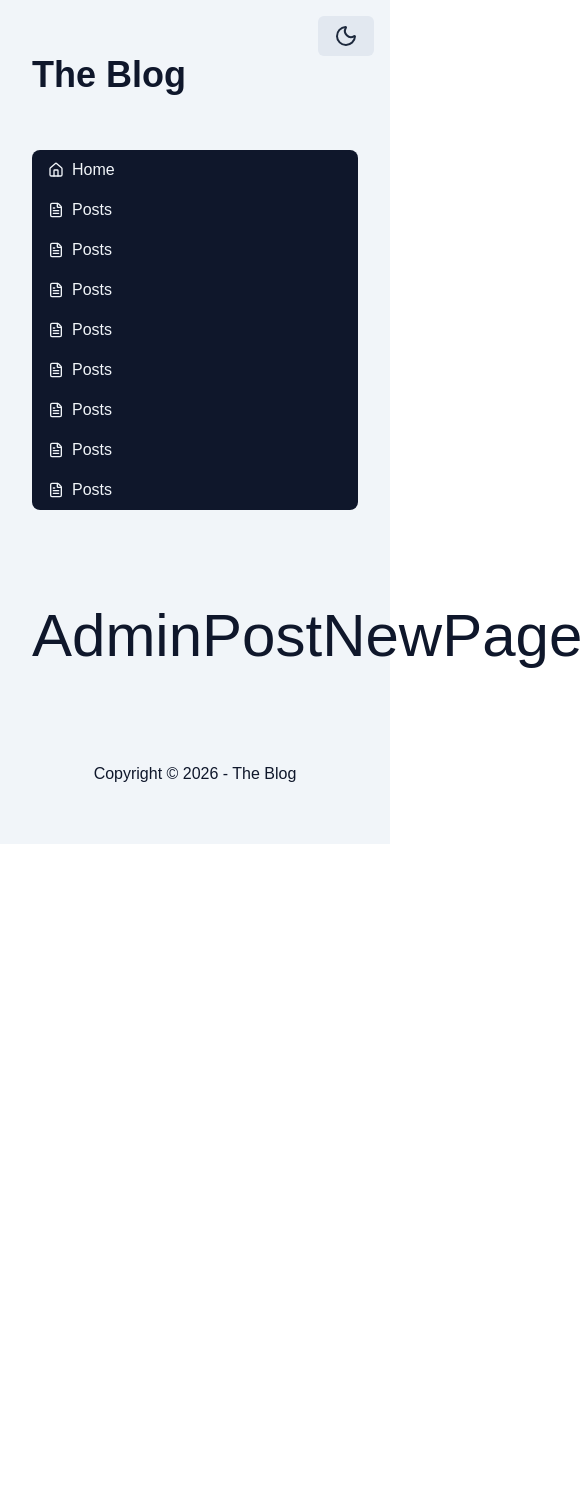
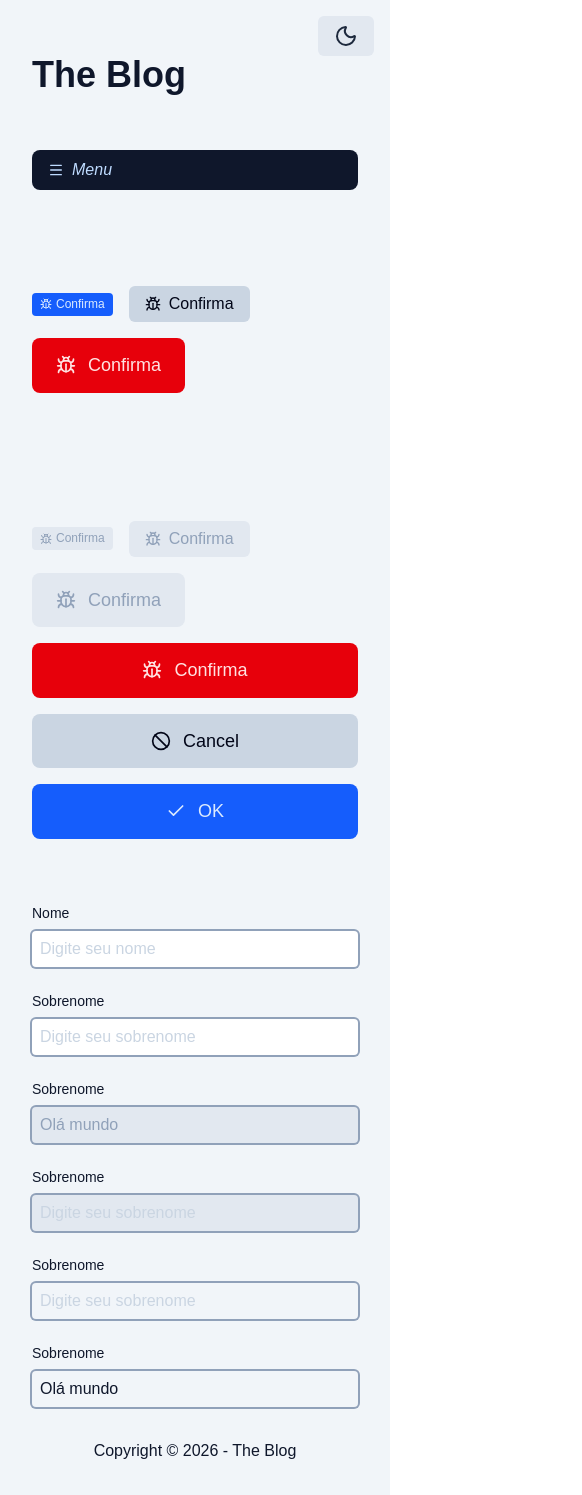
Before and after one commit to ricardoefamilia/blog-next, a Next.js app: page /admin/post/new in a window 390 px wide. Shown: the whole page, 582 px wide, since content can reach past the window. Before the commit the page ends 844 px from the top, so only its background shows below. Built offline with nearby package versions, Linux system fonts and the light colour scheme.

Commit message:
Seção 3 - Aula 179

```diff
--- a/src/app/admin/post/new/page.tsx
+++ b/src/app/admin/post/new/page.tsx
@@ -1,5 +1,77 @@
+import { Button } from "@/components/Button";
+import { InputText } from "@/components/InputText";
+import { BanIcon, BugIcon, CheckIcon } from "lucide-react";
+
 export const dynamic = "force-dynamic";
 
 export default async function AdminPostNewPage() {
-  return <div className="py-16 text-6xl">AdminPostNewPage</div>;
+  return (
+    <div>
+      <div className="py-16 flex gap-4 flex-wrap items-center">
+        <Button variant="default" size="sm">
+          <BugIcon /> Confirma
+        </Button>
+        <Button variant="ghost" size="md">
+          <BugIcon /> Confirma
+        </Button>
+        <Button variant="danger" size="lg">
+          <BugIcon /> Confirma
+        </Button>
+      </div>
+
+      <div className="py-16 flex gap-4 flex-wrap items-center">
+        <Button variant="default" size="sm" disabled>
+          <BugIcon /> Confirma
+        </Button>
+        <Button variant="ghost" size="md" disabled>
+          <BugIcon /> Confirma
+        </Button>
+        <Button variant="danger" size="lg" disabled>
+          <BugIcon /> Confirma
+        </Button>
+
+        <Button variant="danger" size="lg" className="w-full">
+          <BugIcon /> Confirma
+        </Button>
+
+        <Button variant="ghost" size="lg" className="w-full">
+          <BanIcon /> Cancel
+        </Button>
+
+        <Button variant="default" size="lg" className="w-full">
+          <CheckIcon /> OK
+        </Button>
+      </div>
+      <div className="flex flex-col gap-6">
+        <InputText
+          labelText="Nome"
+          placeholder="Digite seu nome"
+          type="password"
+        />
+        <InputText labelText="Sobrenome" placeholder="Digite seu sobrenome" />
+        <InputText
+          disabled
+          labelText="Sobrenome"
+          placeholder="Digite seu sobrenome"
+          defaultValue="Olá mundo"
+        />
+        <InputText
+          disabled
+          labelText="Sobrenome"
+          placeholder="Digite seu sobrenome"
+        />
+        <InputText
+          labelText="Sobrenome"
+          placeholder="Digite seu sobrenome"
+          readOnly
+        />
+        <InputText
+          labelText="Sobrenome"
+          placeholder="Digite seu sobrenome"
+          defaultValue="Olá mundo"
+          readOnly
+        />
+      </div>
+    </div>
+  );
 }
--- /dev/null
+++ b/src/components/Button/index.tsx
@@ -0,0 +1,58 @@
+import clsx from "clsx";
+
+type ButtonVariants = "default" | "ghost" | "danger";
+type ButtonSizes = "sm" | "md" | "lg";
+
+type ButtonProps = {
+  variant?: ButtonVariants;
+  size?: ButtonSizes;
+} & React.ComponentProps<"button">;
+
+export function Button({
+  variant = "default",
+  size = "md",
+  ...props
+}: ButtonProps) {
+  const buttonVariants: Record<ButtonVariants, string> = {
+    default: clsx("bg-blue-600 hover:bg-blue-700 text-blue-100"),
+    ghost: clsx("bg-slate-300 hover:bg-slate-400 text-slate-950"),
+    danger: clsx("bg-red-600 hover:bg-red-700 text-red-100"),
+  };
+
+  const buttonSizes: Record<ButtonSizes, string> = {
+    sm: clsx(
+      "text-xs/tight",
+      "py-1",
+      "px-2",
+      "rounded-sm",
+      "[&_svg]:w-3 [&_svg]:h-3 gap-1",
+    ),
+    md: clsx(
+      "text-base/tight",
+      "py-2",
+      "px-4",
+      "rounded-md",
+      "[&_svg]:w-4 [&_svg]:h-4 gap-2",
+    ),
+    lg: clsx(
+      "text-lg/tight",
+      "py-4",
+      "px-6",
+      "rounded-lg",
+      "[&_svg]:w-5 [&_svg]:h-5 gap-3",
+    ),
+  };
+
+  const buttonClasses = clsx(
+    buttonVariants[variant],
+    buttonSizes[size],
+    "flex items-center justify-center cursor-pointer",
+    "transition",
+    "disabled:bg-slate-200",
+    "disabled:text-slate-400",
+    "disabled:cursor-not-allowed",
+    props.className,
+  );
+
+  return <button {...props} className={buttonClasses} />;
+}
--- a/src/components/Dialog/index.tsx
+++ b/src/components/Dialog/index.tsx
@@ -1,6 +1,7 @@
 "use client";
 
 import clsx from "clsx";
+import { Button } from "../Button";
 
 type DialogProps = {
   isVisible: boolean;
@@ -51,32 +52,18 @@ export function Dialog({
         </h3>
         <div id="dialog-description">{content}</div>
         <div className="flex items-center justify-around">
-          <button
-            className={clsx(
-              "bg-slate-200 hover:bg-slate-300 transition text-slate-950",
-              "flex items-center justify-center",
-              "py-2 px-4 rounded-lg cursor-pointer",
-              "disabled:bg-slate-200 disabled:text-slate-400 disabled:cursor-not-allowed",
-            )}
+          <Button
+            variant="ghost"
             autoFocus
             onClick={handleCancel}
             disabled={disabled}
           >
             Cancelar
-          </button>
+          </Button>
 
-          <button
-            className={clsx(
-              "bg-blue-500 hover:bg-blue-600 transition text-blue-50",
-              "flex items-center justify-center",
-              "py-2 px-4 rounded-lg cursor-pointer",
-              "disabled:bg-slate-200 disabled:text-slate-400 disabled:cursor-not-allowed",
-            )}
-            onClick={onConfirm}
-            disabled={disabled}
-          >
+          <Button variant="default" onClick={onConfirm} disabled={disabled}>
             Ok
-          </button>
+          </Button>
         </div>
       </div>
     </div>
--- /dev/null
+++ b/src/components/InputText/index.tsx
@@ -0,0 +1,35 @@
+import clsx from "clsx";
+import { useId } from "react";
+
+type InputTextProps = {
+  labelText?: string;
+} & React.ComponentProps<"input">;
+
+export function InputText({ labelText = "", ...props }: InputTextProps) {
+  const id = useId();
+
+  return (
+    <div className="flex flex-col gap-2">
+      {labelText && (
+        <label className="text-sm" htmlFor={id}>
+          {labelText}
+        </label>
+      )}
+      <input
+        {...props}
+        className={clsx(
+          "bg-white outline-0 text-base/tight",
+          "ring-2 ring-slate-400 rounded",
+          "p-2 transition focus:ring-blue-600",
+          "placeholder-slate-300",
+          "disabled:bg-slate-200",
+          "disabled:text-slate-400",
+          "disabled:placeholder-slate-300",
+          "read-only:bg-slate-100",
+          props.className,
+        )}
+        id={id}
+      />
+    </div>
+  );
+}
--- a/src/components/admin/MenuAdmin/index.tsx
+++ b/src/components/admin/MenuAdmin/index.tsx
@@ -1,66 +1,74 @@
+"use client";
+
 import clsx from "clsx";
-import { FileTextIcon, HouseIcon } from "lucide-react";
+import {
+  CircleXIcon,
+  FileTextIcon,
+  HouseIcon,
+  MenuIcon,
+  PlusIcon,
+} from "lucide-react";
 import Link from "next/link";
+import { usePathname } from "next/navigation";
+import { useEffect, useState } from "react";
 
 export function MenuAdmin() {
+  const [isOpen, setIsOpen] = useState(false);
+  const pathname = usePathname();
+
+  useEffect(() => {
+    setIsOpen(false);
+  }, [pathname]);
+
   const navClasses = clsx(
     "bg-slate-900 text-slate-100 rounded-lg",
     "flex flex-col  mb-8",
     "sm:flex-row sm:flex-wrap",
-    // 'h-10',
-    // 'overflow-hidden',
+    !isOpen && "h-10",
+    !isOpen && "overflow-hidden",
+    "sm:overflow-visible sm:h-auto",
   );
   const linkClasses = clsx(
     "[&>svg]:w-4 [&>svg]:h-4 px-4",
-    "flex items-center justify-start gap-2",
+    "flex items-center justify-start gap-2 cursor-pointer",
     "transition hover:bg-slate-800 rounded-lg",
     "h-10",
     "shrink-0",
   );
+
+  const openCloseBtnClasses = clsx(
+    linkClasses,
+    "text-blue-200 italic",
+    "sm:hidden",
+  );
   return (
     <nav className={navClasses}>
+      <button
+        onClick={() => setIsOpen((s) => !s)}
+        className={openCloseBtnClasses}
+      >
+        {!isOpen && (
+          <>
+            <MenuIcon />
+            Menu
+          </>
+        )}
+
+        {isOpen && (
+          <>
+            <CircleXIcon />
+            Fechar
+          </>
+        )}
+      </button>
+
       <a className={linkClasses} href="/" target="_blank">
         <HouseIcon />
         Home
       </a>
-      <Link className={linkClasses} href="/admin/post">
-        <FileTextIcon />
-        Posts
-      </Link>
-
-      <Link className={linkClasses} href="/admin/post">
-        <FileTextIcon />
-        Posts
-      </Link>
-
-      <Link className={linkClasses} href="/admin/post">
-        <FileTextIcon />
-        Posts
-      </Link>
-
-      <Link className={linkClasses} href="/admin/post">
-        <FileTextIcon />
-        Posts
-      </Link>
-
-      <Link className={linkClasses} href="/admin/post">
-        <FileTextIcon />
-        Posts
-      </Link>
-
-      <Link className={linkClasses} href="/admin/post">
-        <FileTextIcon />
-        Posts
-      </Link>
-
-      <Link className={linkClasses} href="/admin/post">
-        <FileTextIcon />
-        Posts
-      </Link>
-
-      <Link className={linkClasses} href="/admin/post">
-        <FileTextIcon />
-        Posts
+      <Link className={linkClasses} href="/admin/post/new">
+        <PlusIcon />
+        Criar post
       </Link>
     </nav>
   );
```
